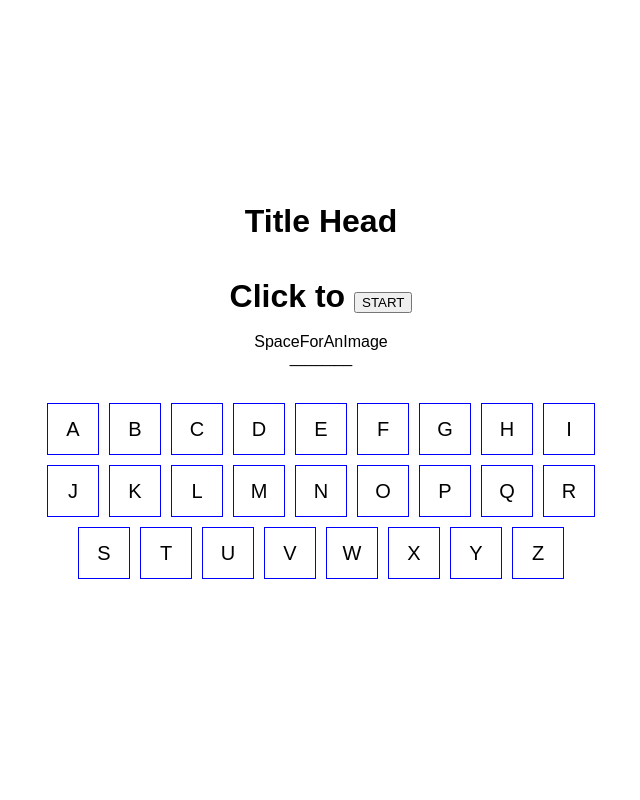
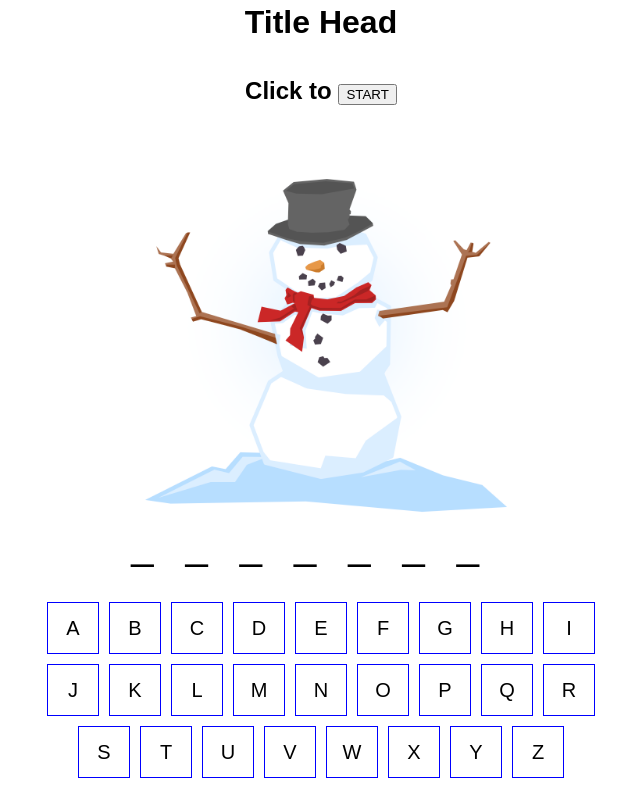
Before and after one commit to 1stNando/useStateSnowman, a React (Vite) app: page / in a window 1280 px wide. Shown: the whole page, without its empty margins (319-959 px from the left). Built offline with nearby package versions, Linux system fonts and the light colour scheme.

Commit message:
Basic static implementation accomplished.

```diff
--- a/src/App.tsx
+++ b/src/App.tsx
@@ -1,8 +1,15 @@
 import React from 'react'
+import step_7 from './images/snowman/step_7.png'
 
 export function App() {
   // Space for code
   // What state can we define and keep track of??
+  //  - hiddenWord (string)
+  //  - guessedLetters (string)
+  //  - correctLetters (string)
+  //    - #ofCorrectLetters(int)
+  //  - wordDisplayed
+  //  - gameState
 
   // handleNewGame
   function newGame() {
@@ -13,13 +20,15 @@ export function App() {
     console.log('You clicked!')
   }
 
+  // handleUnknown space to clickedLetter()
+
   return (
     <main>
       <h1>Title Head</h1>
-      <h1>
+      <h2>
         Click to <button onClick={newGame}>START</button>
-      </h1>
-      <span>SpaceForAnImage</span>
+      </h2>
+      <img className="man" src={step_7}></img>
       <section>
         <ul className="unknown-word-box">
           <li>_</li>
--- a/src/index.scss
+++ b/src/index.scss
@@ -14,6 +14,11 @@
 
 html {
   height: 100%;
+}
+
+// Snowman images
+.man {
+  height: 25rem;
 }
 
 body {
@@ -39,6 +44,8 @@ main {
   padding: 0;
   display: flex;
   justify-content: space-between;
+  letter-spacing: 2rem;
+  font-size: 40px;
 }
 .unknown-word li {
   padding: 1px;
```
